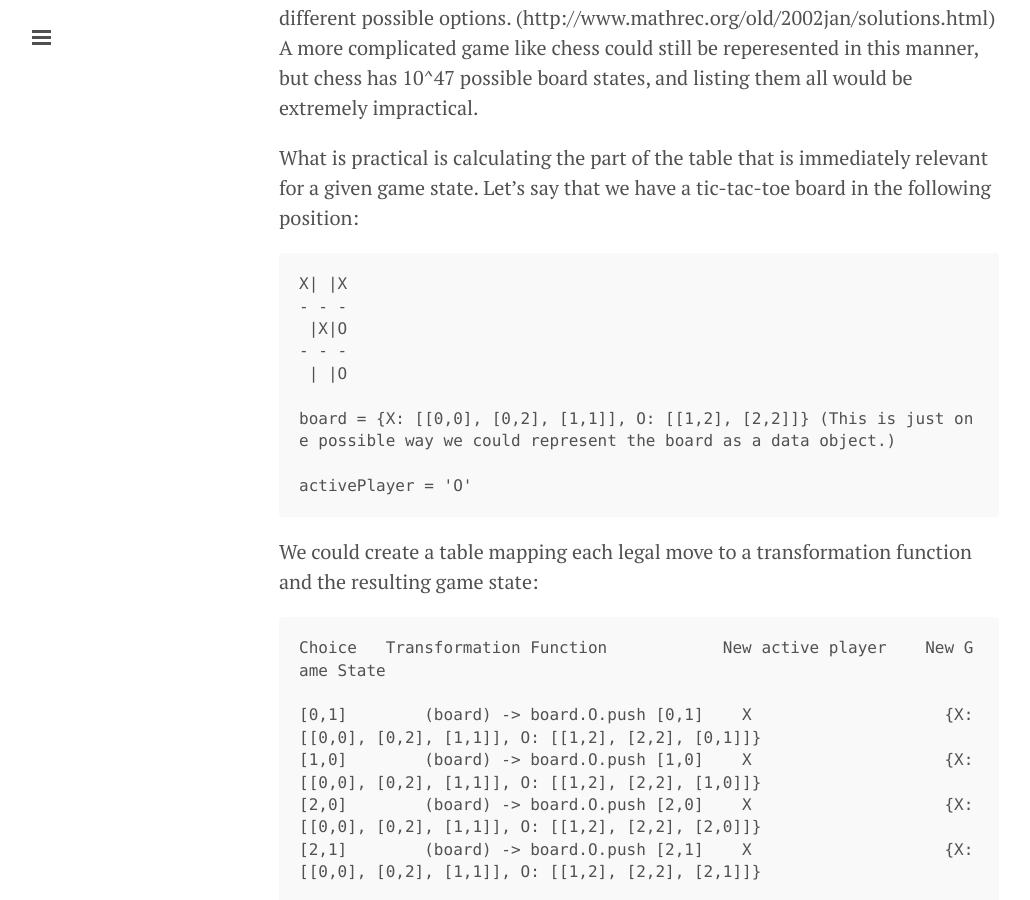
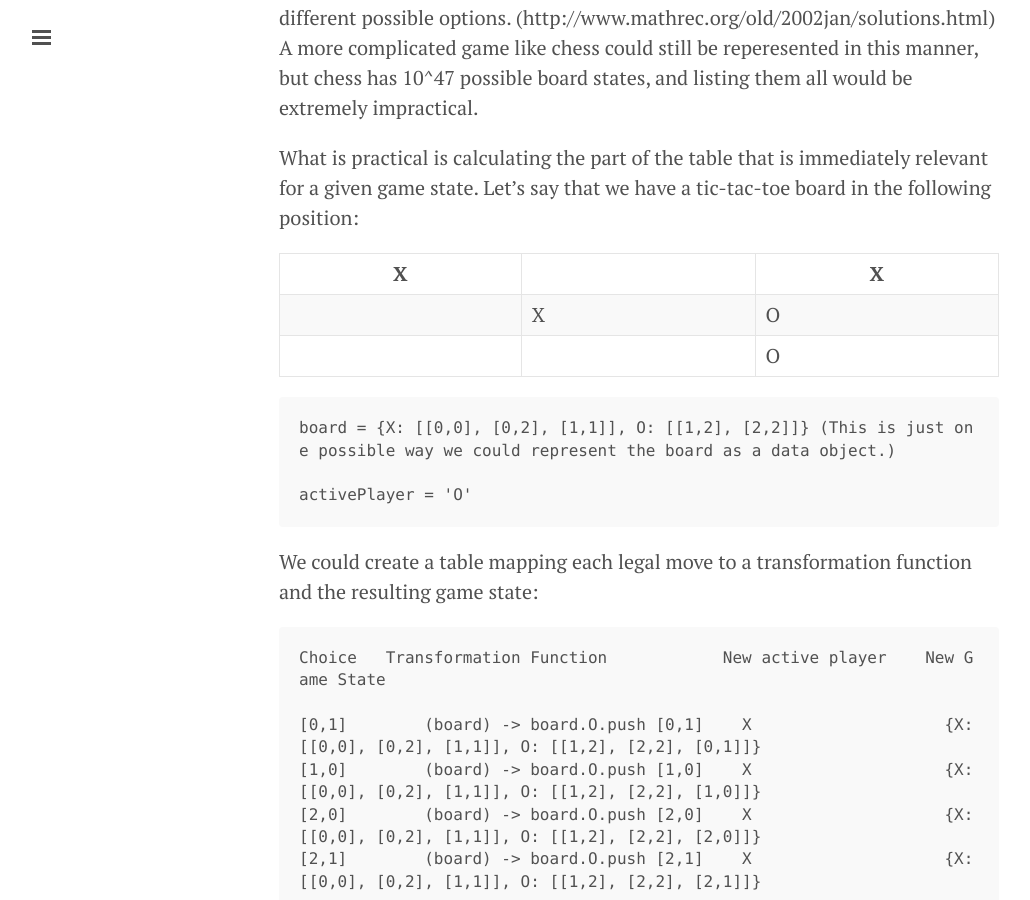
Before and after one commit to nicktobey/nicktobey.github.io, a Jekyll site: the page built from update-1.md, in a window 1280 px wide and 900 px high, scrolled down 3129 px. Shown: the whole window, without its empty margins (1-1031 px from the left). Built offline with Jekyll 4.4.1, drawn with Linux system fonts in a browser that asks for light colours; Markdown is read by kramdown in place of the engine named in the settings.

Commit message:
Update update-1.md

````diff
--- a/update-1.md
+++ b/update-1.md
@@ -41,28 +41,23 @@ This notation allows us to completely describe any game in a table, merely by li
 
 What is practical is calculating the part of the table that is immediately relevant for a given game state. Let's say that we have a tic-tac-toe board in the following position:
 
-```
-X| |X
-- - -
- |X|O
-- - -
- | |O
+| X |   | X |
+|---|---|---|
+|   | X | O |
+|   |   | O |
 
-board = {X: [[0,0], [0,2], [1,1]], O: [[1,2], [2,2]]} (This is just one possible way we could represent the board as a data object.)
+    board = {X: [[0,0], [0,2], [1,1]], O: [[1,2], [2,2]]} (This is just one possible way we could represent the board as a data object.)
 
-activePlayer = 'O'
-```
+    activePlayer = 'O'
 
 We could create a table mapping each legal move to a transformation function and the resulting game state:
 
-```
-Choice   Transformation Function            New active player    New Game State
+    Choice   Transformation Function            New active player    New Game State
 
-[0,1]        (board) -> board.O.push [0,1]    X                    {X: [[0,0], [0,2], [1,1]], O: [[1,2], [2,2], [0,1]]}
-[1,0]        (board) -> board.O.push [1,0]    X                    {X: [[0,0], [0,2], [1,1]], O: [[1,2], [2,2], [1,0]]}
-[2,0]        (board) -> board.O.push [2,0]    X                    {X: [[0,0], [0,2], [1,1]], O: [[1,2], [2,2], [2,0]]}
-[2,1]        (board) -> board.O.push [2,1]    X                    {X: [[0,0], [0,2], [1,1]], O: [[1,2], [2,2], [2,1]]}
-```
+    [0,1]        (board) -> board.O.push [0,1]    X                    {X: [[0,0], [0,2], [1,1]], O: [[1,2], [2,2], [0,1]]}
+    [1,0]        (board) -> board.O.push [1,0]    X                    {X: [[0,0], [0,2], [1,1]], O: [[1,2], [2,2], [1,0]]}
+    [2,0]        (board) -> board.O.push [2,0]    X                    {X: [[0,0], [0,2], [1,1]], O: [[1,2], [2,2], [2,0]]}
+    [2,1]        (board) -> board.O.push [2,1]    X                    {X: [[0,0], [0,2], [1,1]], O: [[1,2], [2,2], [2,1]]}
 
 Viewing games as a group of generated tables like this suggests an API: Instead of listing every possible game state, a game descriptor file needs to be able to do one of the following:
 
@@ -169,10 +164,8 @@ class GridSpace extends UnownedPiece
 
 Oftentimes, a Piece has one player that owns it. In a card game, you own the cards in your hand, for example. But board spaces aren't owned by any player, so we subclass a special class UnownedPiece (which itself subclasses Piece). We override the constructor so that it takes two values, a row and column of the space in the grid, which we will use to construct the space's unique id. We then call the superclass's constructor because as far as I can tell, this isn't done automatically in Coffeescript.
 
-```
         @id = [@i, @j]
         @controller = null
-```
 
 We create the id instance variable. I chose to keep it as an array, but due to Javascript's weak typing it will be coerced into a string automatically when it's used as a key. Just remember that every piece's id should be unique when coerced to a string.
 
````
